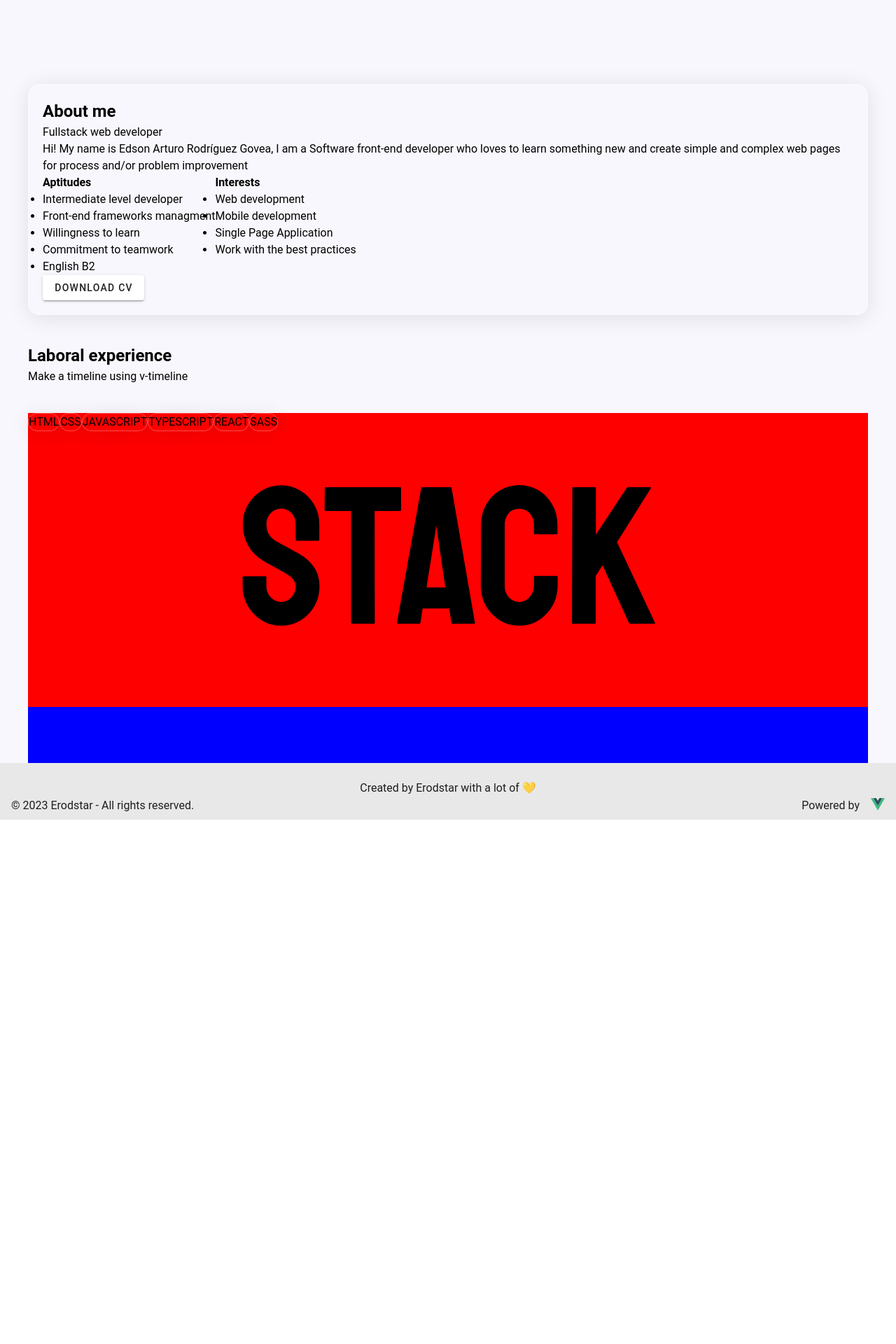
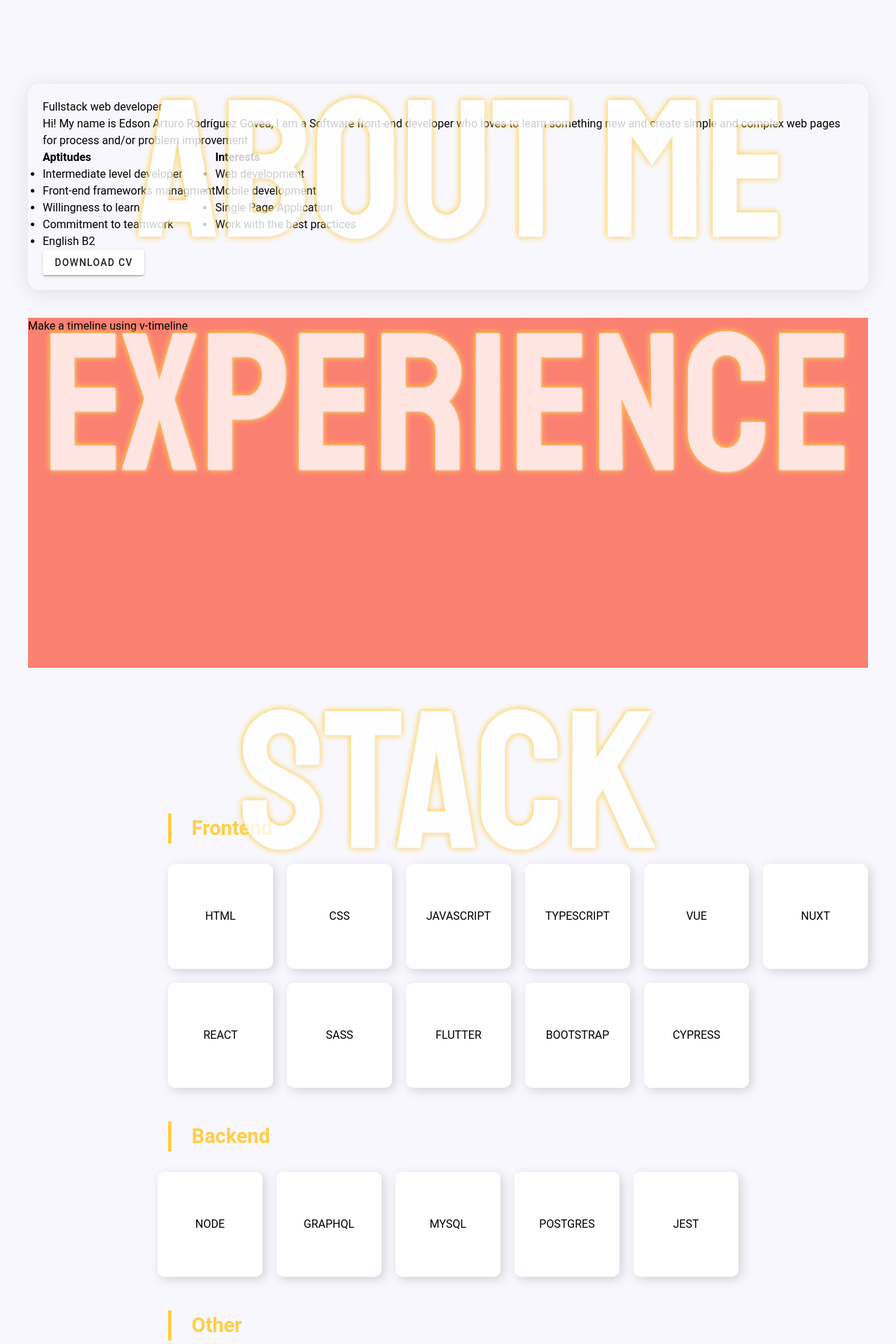
Before and after one commit to Erod-star/portfolio, a Vue app: page / in a window 1280 px wide. Shown: the part 680-2600 px from the top of the page at 70% size. Before the commit the page ends 1851 px from the top, so only its background shows below. Built offline with nearby package versions, Linux system fonts and the light colour scheme.

Commit message:
Finish first part of stack section

```diff
--- a/src/assets/sass/style.sass
+++ b/src/assets/sass/style.sass
@@ -37,6 +37,17 @@ $black-100: #383838
 $black-400: #141212
 $black-600: #131313
 
+$gray-50: #F7F7F7
+$gray-100: #EDECF0
+$gray-200: #DBD9E0
+$gray-300: #CAC7D1
+// $gray-400: #B8B4C1
+$gray-450: #A6A1B2
+$gray-500: #A6A1B2
+$gray-600: #85818E
+$gray-700: #64616B
+$gray-800: #424047
+
 $gray: #9a9a9a
 $gray-400: #757575
 
@@ -53,14 +64,29 @@ $transition-dark-mode: background .5s ease, color .5s ease-in, border-color .5s
     background: $dark
     color: white
     transition: $transition-dark-mode
+    .section-title
+        // text-shadow: -1px 0 $primary, 0 1px $primary, 1px 0 $primary, 0 -1px $primary
+        text-shadow: 1px 1px 2px $black, 0 0 10px $primary, 0 0 10px $primary
+        color: $black
 
 // TODO: Create a file for Custom classes config
 // ? Custom classes
+.section
+    display: grid
+    grid-template-columns: repeat(12, 1fr)
+    article
+        grid-column: 3/11
+        position: relative
 .section-title
     font-family: 'Staatliches'
-    font-weight: 300
+    // text-shadow: -1px 0 $primary, 0 1px $primary, 1px 0 $primary, 0 -1px $primary
+    color: $gray-100
+    text-shadow: 1px 1px 2px $gray-100, 0 0 10px $primary, 0 0 10px $primary
+    opacity: 0.8
+    color: $white
+    font-weight: 100
     font-size: 17.5rem
-    background: red
     text-align: center
     position: absolute
+    top: -0.3em
     width: 100%
--- a/src/components/About.vue
+++ b/src/components/About.vue
@@ -4,7 +4,7 @@ const downloadCv = () => console.log('Downloading')
 
 <template>
   <section id="about-section" class="pa-5">
-    <h2>About me</h2>
+    <h2 class="section-title">About me</h2>
 
     <span>Fullstack web developer</span>
 
@@ -49,4 +49,5 @@ const downloadCv = () => console.log('Downloading')
   backdrop-filter: blur(5px)
   -webkit-backdrop-filter: blur(5px)
   border: 1px solid rgba(255, 255, 255, 0.3)
+  position: relative
 </style>
--- a/src/components/LaboralExperience.vue
+++ b/src/components/LaboralExperience.vue
@@ -1,10 +1,15 @@
 <script setup lang="ts"></script>
 
 <template>
-  <section>
-    <h2>Laboral experience</h2>
+  <section id="laboral-experience">
+    <h2 class="section-title">Experience</h2>
     <p>Make a timeline using v-timeline</p>
   </section>
 </template>
 
-<style scoped></style>
+<style lang="sass" scoped>
+#laboral-experience
+  position: relative
+  background: salmon
+  height: 500px
+</style>
--- a/src/components/SkillCard.vue
+++ b/src/components/SkillCard.vue
@@ -4,6 +4,13 @@ interface Props {
 }
 
 const props = defineProps<Props>()
+
+// background: rgba(255, 255, 255, 0)
+// border-radius: 16px
+// box-shadow: 0 4px 30px rgba(0, 0, 0, 0.1)
+// backdrop-filter: blur(5px)
+// -webkit-backdrop-filter: blur(5px)
+// border: 1px solid rgba(255, 255, 255, 0.3)
 </script>
 
 <template>
@@ -13,11 +20,30 @@ const props = defineProps<Props>()
 </template>
 
 <style lang="sass" scoped>
+@import '../assets/sass/style.sass'
 .skill-card
-  background: rgba(255, 255, 255, 0)
-  border-radius: 16px
-  box-shadow: 0 4px 30px rgba(0, 0, 0, 0.1)
-  backdrop-filter: blur(5px)
-  -webkit-backdrop-filter: blur(5px)
-  border: 1px solid rgba(255, 255, 255, 0.3)
+  background-color: $white
+  backdrop-filter: blur(2px)
+  border-radius: 10px
+  box-shadow: rgba(0,0,0,.15) 4px 4px 15px
+  display: flex
+  justify-content: center
+  align-items: center
+  aspect-ratio: 1/1
+  transition: 400ms
+  width: 150px
+  height: 150px
+  &:hover
+    color: $white
+    background: $black-600
 </style>
+
+<style lang="sass" scoped>
+@import '../assets/sass/style.sass'
+#app-dark
+  .skill-card
+    background-color: $black-600
+    &:hover
+      color: $black-600
+      background: $white
+</style>
--- a/src/components/Stack.vue
+++ b/src/components/Stack.vue
@@ -1,14 +1,47 @@
 <script setup lang="ts">
 import SkillCard from './SkillCard.vue'
-const frontendSkills = ['HTML', 'CSS', 'JAVASCRIPT', 'TYPESCRIPT', 'REACT', 'SASS']
+const frontendSkills = [
+  'HTML',
+  'CSS',
+  'JAVASCRIPT',
+  'TYPESCRIPT',
+  'VUE',
+  'NUXT',
+  'REACT',
+  'SASS',
+  'FLUTTER',
+  'BOOTSTRAP',
+  'CYPRESS'
+]
+const backendSkills = ['NODE', 'GRAPHQL', 'MYSQL', 'POSTGRES', 'JEST']
+const otherSkills = ['GIT', 'GITHUB', 'GITLAB', 'FIGMA', 'AWS']
 </script>
 
 <template>
-  <section id="stack">
-    <h2 class="section-title">Stack</h2>
-    <div class="d-flex">
-      <SkillCard v-for="skill in frontendSkills" :src="skill" />
-    </div>
+  <section id="stack" class="section">
+    <article>
+      <h2 class="section-title">Stack</h2>
+      <div class="skills first">
+        <h3 class="skills__title">Frontend</h3>
+        <div class="skills__container">
+          <SkillCard v-for="skill in frontendSkills" :src="skill" />
+        </div>
+      </div>
+
+      <div class="skills">
+        <h3 class="skills__title">Backend</h3>
+        <div class="d-flex justify-center skills__container">
+          <SkillCard v-for="skill in backendSkills" :src="skill" />
+        </div>
+      </div>
+
+      <div class="skills">
+        <h3 class="skills__title">Other</h3>
+        <div class="d-flex justify-center skills__container">
+          <SkillCard v-for="skill in otherSkills" :src="skill" />
+        </div>
+      </div>
+    </article>
   </section>
 </template>
 
@@ -16,6 +49,22 @@ const frontendSkills = ['HTML', 'CSS', 'JAVASCRIPT', 'TYPESCRIPT', 'REACT', 'SAS
 @import '../assets/sass/style.sass'
 #stack
   position: relative
-  background: blue
-  height: 500px
+  .skills
+    padding-top: 3em
+    // &:first-child
+    //   padding-top: 10.5em
+    &__title
+      border-left: 5px solid $primary
+      padding-left: 1em
+      font-size: 1.8rem
+      color: $primary
+      margin-bottom: 1em
+    &__container
+      display: grid
+      grid-template-columns: repeat(6, 1fr)
+      gap: 20px
+      // display: grid
+  .first
+    // Use first child
+    padding-top: 10.5em
 </style>
```
